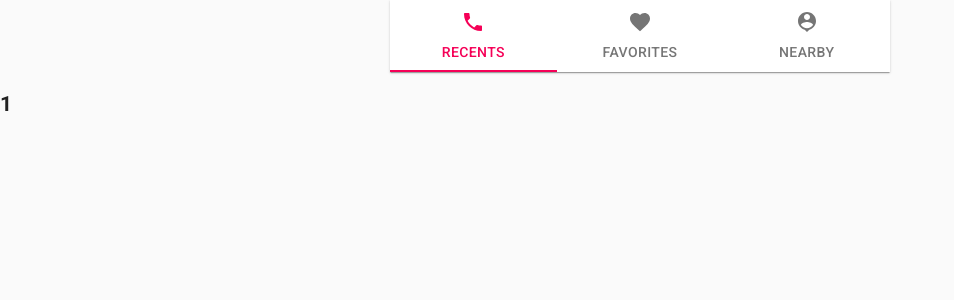
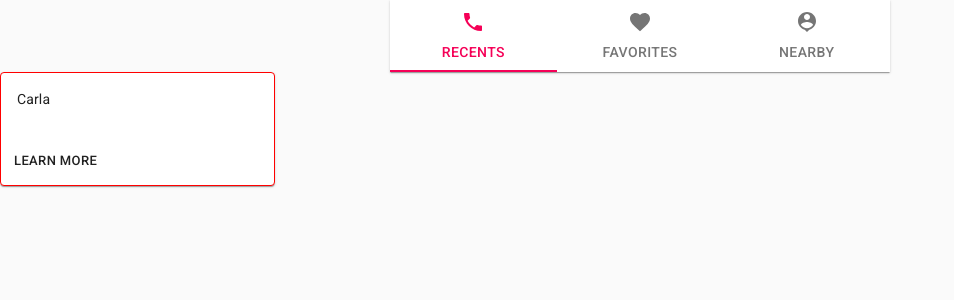
Before and after one commit to maksim-honchar/contacts-book, a React app: page /contact/1 in a window 1280 px wide. Shown: the top 300 px of the page, without its empty margins (0-954 px from the left). Built offline with nearby package versions, Linux system fonts and the light colour scheme.

Commit message:
start user card

```diff
--- a/src/App.tsx
+++ b/src/App.tsx
@@ -5,7 +5,7 @@ import {
   Route,
   Redirect,
 } from 'react-router-dom';
-import { ContactPage } from './components/ContactPage';
+import { ContactPage } from './components/contact-page/ContactPage';
 import { ContactsBook } from './components/contacts-book/ContactsBook';
 import { NavBar } from './components/NavBar';
 
--- a/src/components/ContactPage.tsx
+++ /dev/null
@@ -1,12 +0,0 @@
-import React, { FC } from 'react';
-import { RouteComponentProps } from 'react-router-dom';
-
-interface MatchParams {
-    contactId: string;
-}
-
-export const ContactPage: FC<RouteComponentProps<MatchParams>> = ({ match }) => {
-  const { contactId } = match.params;
-
-  return <h2>{contactId}</h2>;
-};
--- /dev/null
+++ b/src/components/contact-page/ContactPage.tsx
@@ -0,0 +1,18 @@
+import React, { FC } from 'react';
+import { RouteComponentProps } from 'react-router-dom';
+import useHooks from '../../hooks';
+import { UserPage } from './UserPage';
+
+interface MatchParams {
+    contactId: string;
+}
+
+export const ContactPage: FC<RouteComponentProps<MatchParams>> = ({ match }) => {
+  const { contactId } = match.params;
+  const { useAppSelector } = useHooks();
+
+  const currentUser = useAppSelector((state) => state.contacts
+    .find((user) => user.id === contactId));
+
+  return <UserPage currentUser={currentUser} />;
+};
--- /dev/null
+++ b/src/components/contact-page/UserPage.tsx
@@ -0,0 +1,62 @@
+import React, { FC } from 'react';
+import { makeStyles } from '@material-ui/core/styles';
+import Card from '@material-ui/core/Card';
+import CardActions from '@material-ui/core/CardActions';
+import CardContent from '@material-ui/core/CardContent';
+import Button from '@material-ui/core/Button';
+import Typography from '@material-ui/core/Typography';
+
+const useStyles = makeStyles({
+  root: {
+    maxWidth: 275,
+    border: '1px solid red',
+  },
+  bullet: {
+    display: 'inline-block',
+    margin: '0 2px',
+    transform: 'scale(0.8)',
+  },
+  title: {
+    fontSize: 14,
+  },
+  pos: {
+    marginBottom: 12,
+  },
+});
+
+interface UserPageProps {
+    currentUser: {
+        name: string,
+        lastname: string,
+        age: number,
+        pager: number,
+        id: string
+    }
+}
+
+export const UserPage:FC<UserPageProps> = ({ currentUser }) => {
+  const classes = useStyles();
+  const {
+    name, lastname, age, pager, id,
+  } = currentUser;
+
+  return (
+    <Card className={classes.root}>
+      <CardContent>
+        <Typography className={classes.title} gutterBottom>
+          {name}
+        </Typography>
+        <Typography variant="h5" component="h2" />
+        <Typography className={classes.pos} color="textSecondary">
+          { ' '}
+        </Typography>
+        <Typography variant="body2" component="p">
+          { ' '}
+        </Typography>
+      </CardContent>
+      <CardActions>
+        <Button size="small">Learn More</Button>
+      </CardActions>
+    </Card>
+  );
+};
--- a/src/components/contacts-book/ContactsBook.tsx
+++ b/src/components/contacts-book/ContactsBook.tsx
@@ -36,7 +36,6 @@ export const ContactsBook: FC = () => {
           {contacts.map(({
             id, name, lastname, age, pager,
           }) => (
-
             <Contact
               key={id}
               id={id}
@@ -45,7 +44,6 @@ export const ContactsBook: FC = () => {
               age={age}
               pager={pager}
             />
-
           ))}
         </TableBody>
       </Table>
```
